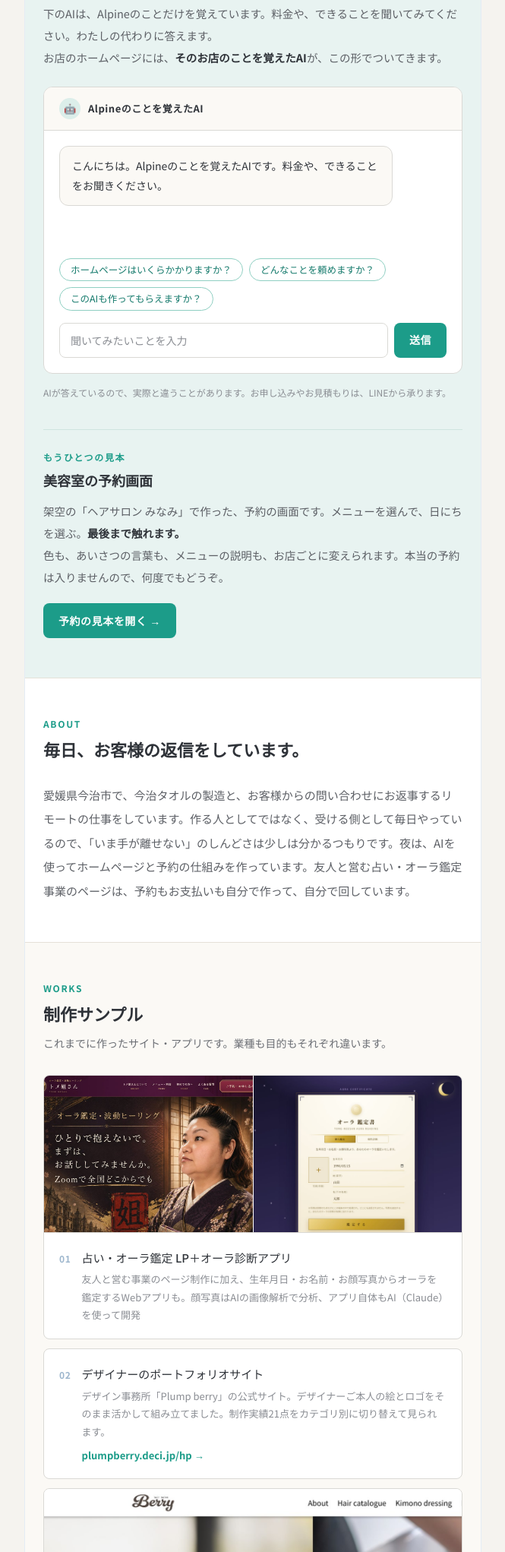
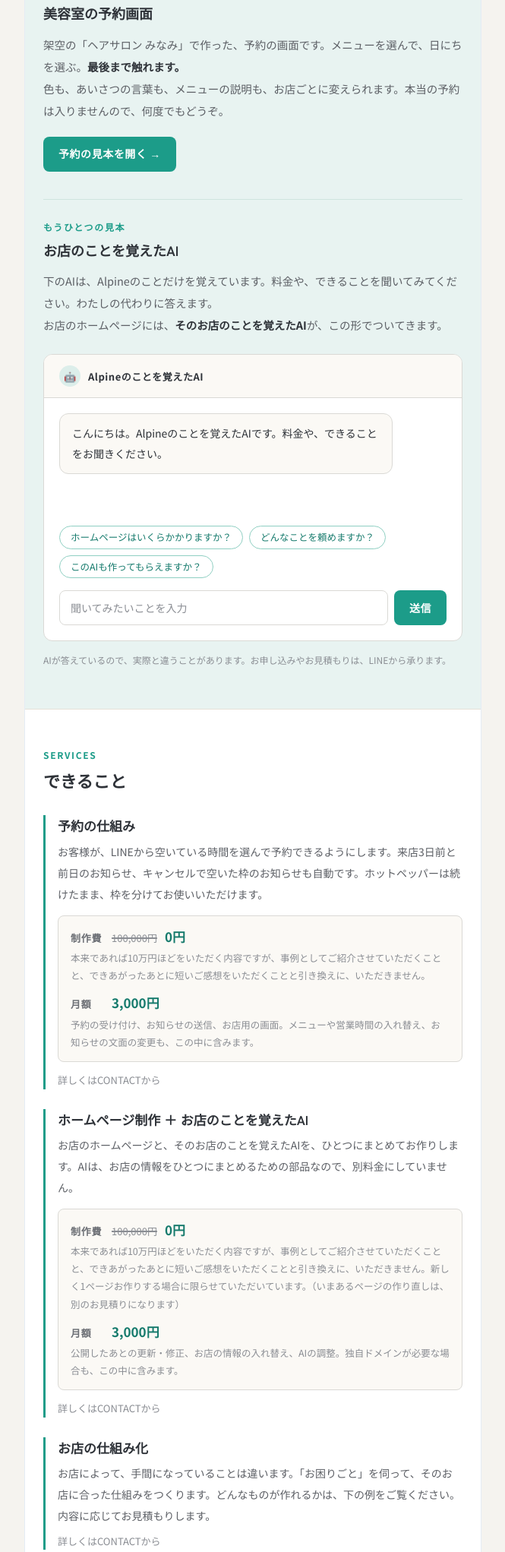
Before and after one commit to AYA-OCHI/aya-site, an Astro site: page / in a window 1280 px wide. Shown: the part 665-2708 px from the top of the page at 76% size, without its empty margins (307-972 px from the left). Built offline with nearby package versions, Linux system fonts and the light colour scheme; Astro itself is replaced by a stand-in of ours.

Commit message:
サイト: 制作サンプルに実物のリンクを付け、料金と予約の見本を上へ
皐月（Codex）の指摘を通したうえで、3つ直した。

1. 制作サンプルを7件にして、5件に実物のリンクを付けた。
   「画像だけって面白くない」（あやちゃん）。4つのURLは本人から
   もらい、貼る前に全部開いて生きているのを確認した。
   占いはLPとアプリが別物だったのでカードを分けた
   （work-01b.jpg は /uranai/ の画面そのものだった）。
   ハンドメイド（ページが崩れている）とタスク管理（サイトを
   2026-09-29に閉じた）は、理由をコメントに残してリンク無し。

2. DEMOの中で、予約の見本をAIチャットより先にした。
   一人サロンの予約で来た人が最初に触れるのが予約の画面になる。
   一番上のボタンは増やしていない（どっちにしたらいいのと
   考えさせないため）。

3. SERVICES（できること・料金）をABOUTより上へ動かした。
   商品が分かるまで相手は比べられないので、作るものと費用を先に。
   案内リンクを足す形は取らない（2と逆になるため）。
   地の色の交互とナビの並びも、セクションの順に合わせ直した。

Co-Authored-By: Claude Opus 5 <noreply@anthropic.com>

```diff
--- a/src/pages/index.astro
+++ b/src/pages/index.astro
@@ -11,12 +11,18 @@ const demoQuestions = [
   'このAIも作ってもらえますか？',
 ];
 
+// ⚠️ 並び順は「一人サロンの人が、上から読んで自分ごとにできる順」（2026-11-20に並べ替えた）。
+//    ①サロンそのもの ②実物が開ける唯一の1件（この下のVOICEの声も、この方のもの）
+//    ③ひとりでやっているお店で、予約もお支払いも回している ④⑤⑥ それ以外
+//    消していないのは、どれも実際に作った物で、減らすと「比較して安心したいとき」の材料が減るため。
 const works = [
   {
     num: '01',
-    title: '占い・オーラ鑑定 LP＋オーラ診断アプリ',
-    desc: '友人と営む事業のページ制作に加え、生年月日・お名前・お顔写真からオーラを鑑定するWebアプリも。顔写真はAIの画像解析で分析、アプリ自体もAI（Claude）を使って開発',
-    images: ['/works/work-01.jpg', '/works/work-01b.jpg'],
+    title: '美容室紹介ページ',
+    desc: 'サロンの雰囲気が伝わるフォトギャラリーと、メニュー・アクセス情報をまとめた紹介ページ。',
+    images: ['/works/work-02.jpg'],
+    url: 'https://alpine.main.jp/berry/',
+    urlLabel: 'alpine.main.jp/berry',
   },
   {
     num: '02',
@@ -27,24 +33,39 @@ const works = [
   },
   {
     num: '03',
-    title: '美容室紹介ページ',
-    desc: 'サロンの雰囲気が伝わるフォトギャラリーと、メニュー・アクセス情報をまとめた紹介ページ。',
-    images: ['/works/work-02.jpg'],
+    title: '占い・オーラ鑑定の公式サイト',
+    desc: '友人と営む事業の公式サイト。メニューと料金、初めての方へ、よくある質問から、ご予約・お申し込みまで。',
+    images: ['/works/work-01.jpg'],
+    url: 'https://plumpberry.deci.jp/tome-nesan/',
+    urlLabel: 'plumpberry.deci.jp/tome-nesan',
   },
   {
     num: '04',
+    title: 'オーラ診断アプリ',
+    desc: '生年月日・お名前・お顔写真からオーラを鑑定するWebアプリ。顔写真はAIの画像解析で分析、アプリ自体もAI（Claude）を使って開発',
+    images: ['/works/work-01b.jpg'],
+    url: 'https://plumpberry.deci.jp/uranai/',
+    urlLabel: 'plumpberry.deci.jp/uranai',
+  },
+  {
+    // ⚠️ このネットショップだけURLを付けていない。ページが崩れていて、
+    //    いま開いていただける形になっていないため（2026-11-20 あやちゃん）。
+    num: '05',
     title: 'ハンドメイド雑貨のネットショップ',
     desc: 'ピアス・イヤリングなどのハンドメイドアクセサリーを、カテゴリ別に見やすく並べたネットショップ。',
     images: ['/works/work-03.jpg'],
   },
   {
-    num: '05',
+    num: '06',
     title: '企業紹介サイト',
     desc: '会社概要・事業内容・サービス案内をまとめた、企業向けの紹介サイト。',
     images: ['/works/work-04.jpg'],
+    url: 'https://alpine.main.jp/corporatesite/',
+    urlLabel: 'alpine.main.jp/corporatesite',
   },
   {
-    num: '06',
+    // ⚠️ サイトは2026-09-29に閉じたのでURLは付けられない（[[project_posting_routine_app]]）
+    num: '07',
     title: '毎日のタスク管理アプリ',
     desc: 'やることリストの未チェック項目を検知して、夜に自動でリマインドメールが届く仕組み',
   },
@@ -136,12 +157,15 @@ const guides = [
   '公開までに必要なものの確認',
 ];
 
+// ⚠️ 並び順は、ページのセクションの順と同じにしておくこと（2026-11-20に services を上へ動かした）。
+//    触ってみる → できること・料金 → 誰がやっているか → 実績 → 声 の順。
+//    「商品が分かるまで、相手は比べられない」ので、作るものと費用を先に出す。
 const navItems = [
   { id: 'demo', label: 'Demo' },
+  { id: 'services', label: 'Services' },
   { id: 'about', label: 'About' },
   { id: 'works', label: 'Works' },
   { id: 'voice', label: 'Voice' },
-  { id: 'services', label: 'Services' },
   { id: 'guides', label: 'Guides' },
   { id: 'contact', label: 'Contact' },
 ];
@@ -247,6 +271,30 @@ const navItems = [
         <h2 class="m-0 mb-3 font-heading font-bold text-[22px] leading-[1.6]">
           試しに、触ってみてください
         </h2>
+        <h3 class="m-0 mb-3 font-heading font-bold text-[18px] leading-[1.6]">
+          美容室の予約画面
+        </h3>
+        <p class="m-0 mb-5 text-[14.5px] leading-[2.0] text-muted">
+          架空の「ヘアサロン みなみ」で作った、予約の画面です。メニューを選んで、日にちを選ぶ。<b
+            class="font-bold text-ink">最後まで触れます。</b><br />
+          色も、あいさつの言葉も、メニューの説明も、お店ごとに変えられます。本当の予約は入りませんので、何度でもどうぞ。
+        </p>
+        <a
+          href="https://salon-yoyaku-demo.dmea8287-love2.workers.dev"
+          target="_blank"
+          rel="noopener"
+          class="inline-flex items-center gap-2 h-[46px] px-5 rounded-lg bg-accent text-white text-[14px] font-bold tracking-[0.04em] no-underline transition-colors hover:bg-accent-dark"
+        >
+          予約の見本を開く →
+        </a>
+
+        <!-- ⚠️ 予約の見本を先、AIチャットを後にしてある（2026-11-20に入れ替えた）。
+             一人サロンの予約で来た人が、最初に触れるのが予約の画面になるように。
+             ボタンは増やさない（ハッピーさん「どっちにしたらいいのと考えさせない」）。 -->
+        <p class="m-0 mt-9 pt-7 border-t border-band-line mb-2 text-xs font-bold text-accent tracking-[0.14em]">もうひとつの見本</p>
+        <h3 class="m-0 mb-3 font-heading font-bold text-[18px] leading-[1.6]">
+          お店のことを覚えたAI
+        </h3>
         <p class="m-0 mb-6 text-[14.5px] leading-[2.0] text-muted">
           下のAIは、Alpineのことだけを覚えています。料金や、できることを聞いてみてください。わたしの代わりに答えます。<br />
           お店のホームページには、<b class="font-bold text-ink">そのお店のことを覚えたAI</b>が、この形でついてきます。
@@ -297,30 +345,65 @@ const navItems = [
         <p class="m-0 mt-3.5 text-[12px] leading-[1.9] text-fainter">
           AIが答えているので、実際と違うことがあります。お申し込みやお見積もりは、LINEから承ります。
         </p>
+      </section>
 
-        <div class="mt-9 pt-7 border-t border-band-line">
-          <p class="m-0 mb-2 text-xs font-bold text-accent tracking-[0.14em]">もうひとつの見本</p>
-          <h3 class="m-0 mb-3 font-heading font-bold text-[18px] leading-[1.6]">
-            美容室の予約画面
-          </h3>
-          <p class="m-0 mb-5 text-[14.5px] leading-[2.0] text-muted">
-            架空の「ヘアサロン みなみ」で作った、予約の画面です。メニューを選んで、日にちを選ぶ。<b
-              class="font-bold text-ink">最後まで触れます。</b><br />
-            色も、あいさつの言葉も、メニューの説明も、お店ごとに変えられます。本当の予約は入りませんので、何度でもどうぞ。
+      <!-- services -->
+      <section id="services" class="px-6 pt-[52px] pb-[52px] border-t border-line">
+        <p class="m-0 mb-2 text-xs font-bold text-accent tracking-[0.14em]">SERVICES</p>
+        <h2 class="m-0 mb-7 font-heading font-bold text-[22px] leading-[1.6]">できること</h2>
+        <div class="flex flex-col gap-[26px]">
+          {services.map((s) => (
+            <div class={`pl-4 border-l-[3px] ${s.accent}`}>
+              <p class="m-0 mb-1.5 text-[17px] font-bold font-heading leading-[1.6]">{s.title}</p>
+              <p class="m-0 mb-2 text-sm leading-[2.0] text-muted">{s.desc}</p>
+              {s.price && (
+                <div class="mt-3.5 mb-3 rounded-lg border border-line-2 bg-panel px-4 py-3.5 flex flex-col gap-3">
+                  {s.price.map((r) => (
+                    <div>
+                      <div class="flex items-baseline gap-2.5">
+                        <span class="text-[13px] font-bold text-faint tracking-[0.06em] w-[44px] flex-none">{r.label}</span>
+                        {r.was && (
+                          <span class="text-[13px] text-fainter line-through decoration-[1.5px]">{r.was}</span>
+                        )}
+                        <span class="text-[17px] font-bold text-accent-dark">{r.now}</span>
+                      </div>
+                      <p class="m-0 mt-1 text-[12.5px] leading-[1.85] text-fainter">{r.note}</p>
+                    </div>
+                  ))}
+                </div>
+              )}
+              <p class="m-0 text-[13px] text-fainter leading-[1.8]">詳しくはCONTACTから</p>
+            </div>
+          ))}
+        </div>
+
+        <div class="mt-9 pt-8 border-t border-line-2">
+          <p class="m-0 mb-1 text-[13px] font-bold text-accent tracking-[0.1em]">業務アプリの例</p>
+          <p class="m-0 mb-5 text-[13px] text-faint leading-[1.9]">
+            たとえば、こんな仕組みがつくれます。ここにないことでも、お店に合わせて考えますので、まずはご相談ください。
           </p>
-          <a
-            href="https://salon-yoyaku-demo.dmea8287-love2.workers.dev"
-            target="_blank"
-            rel="noopener"
-            class="inline-flex items-center gap-2 h-[46px] px-5 rounded-lg bg-accent text-white text-[14px] font-bold tracking-[0.04em] no-underline transition-colors hover:bg-accent-dark"
-          >
-            予約の見本を開く →
-          </a>
+          <div class="flex flex-col gap-3">
+            {appExamples.map((e) => (
+              <div class="bg-white border border-line-2 rounded-lg px-5 py-4">
+                <p class="m-0 mb-1 text-[15px] font-medium leading-[1.7]">{e.title}</p>
+                <p class="m-0 text-[13px] text-fainter leading-[1.8]">{e.desc}</p>
+              </div>
+            ))}
+          </div>
         </div>
+
+        <a
+          href={LINE_URL}
+          target="_blank"
+          rel="noopener"
+          class="mt-[34px] flex items-center justify-center h-[60px] rounded-lg bg-accent text-white text-base font-bold tracking-[0.03em] transition-colors hover:bg-accent-dark"
+        >
+          サービスについて聞いてみる
+        </a>
       </section>
 
       <!-- about -->
-      <section id="about" class="px-6 pt-[52px] pb-[52px] border-t border-line">
+      <section id="about" class="px-6 pt-[52px] pb-[52px] bg-band border-t border-band-line">
         <p class="m-0 mb-2 text-xs font-bold text-accent tracking-[0.14em]">ABOUT</p>
         <h2 class="m-0 mb-[26px] font-heading font-bold text-[22px] leading-[1.6]">
           毎日、お客様の返信をしています。
@@ -335,7 +418,7 @@ const navItems = [
         <p class="m-0 mb-2 text-xs font-bold text-accent tracking-[0.14em]">WORKS</p>
         <h2 class="m-0 mb-2 font-heading font-bold text-[22px] leading-[1.6]">制作サンプル</h2>
         <p class="m-0 mb-7 text-sm leading-[1.9] text-faint">
-          これまでに作ったサイト・アプリです。業種も目的もそれぞれ違います。
+          これまでに作ったサイト・アプリです。お店のページから、ネットショップや業務のアプリまで。
         </p>
         <div class="flex flex-col gap-3">
           {works.map((w) => (
@@ -394,63 +477,9 @@ const navItems = [
         </figure>
       </section>
 
-      <!-- services -->
-      <section id="services" class="px-6 pt-[52px] pb-[52px] border-t border-line">
-        <p class="m-0 mb-2 text-xs font-bold text-accent tracking-[0.14em]">SERVICES</p>
-        <h2 class="m-0 mb-7 font-heading font-bold text-[22px] leading-[1.6]">できること</h2>
-        <div class="flex flex-col gap-[26px]">
-          {services.map((s) => (
-            <div class={`pl-4 border-l-[3px] ${s.accent}`}>
-              <p class="m-0 mb-1.5 text-[17px] font-bold font-heading leading-[1.6]">{s.title}</p>
-              <p class="m-0 mb-2 text-sm leading-[2.0] text-muted">{s.desc}</p>
-              {s.price && (
-                <div class="mt-3.5 mb-3 rounded-lg border border-line-2 bg-panel px-4 py-3.5 flex flex-col gap-3">
-                  {s.price.map((r) => (
-                    <div>
-                      <div class="flex items-baseline gap-2.5">
-                        <span class="text-[13px] font-bold text-faint tracking-[0.06em] w-[44px] flex-none">{r.label}</span>
-                        {r.was && (
-                          <span class="text-[13px] text-fainter line-through decoration-[1.5px]">{r.was}</span>
-                        )}
-                        <span class="text-[17px] font-bold text-accent-dark">{r.now}</span>
-                      </div>
-                      <p class="m-0 mt-1 text-[12.5px] leading-[1.85] text-fainter">{r.note}</p>
-                    </div>
-                  ))}
-                </div>
-              )}
-              <p class="m-0 text-[13px] text-fainter leading-[1.8]">詳しくはCONTACTから</p>
-            </div>
-          ))}
-        </div>
-
-        <div class="mt-9 pt-8 border-t border-line-2">
-          <p class="m-0 mb-1 text-[13px] font-bold text-accent tracking-[0.1em]">業務アプリの例</p>
-          <p class="m-0 mb-5 text-[13px] text-faint leading-[1.9]">
-            たとえば、こんな仕組みがつくれます。ここにないことでも、お店に合わせて考えますので、まずはご相談ください。
-          </p>
-          <div class="flex flex-col gap-3">
-            {appExamples.map((e) => (
-              <div class="bg-white border border-line-2 rounded-lg px-5 py-4">
-                <p class="m-0 mb-1 text-[15px] font-medium leading-[1.7]">{e.title}</p>
-                <p class="m-0 text-[13px] text-fainter leading-[1.8]">{e.desc}</p>
-              </div>
-            ))}
-          </div>
-        </div>
-
-        <a
-          href={LINE_URL}
-          target="_blank"
-          rel="noopener"
-          class="mt-[34px] flex items-center justify-center h-[60px] rounded-lg bg-accent text-white text-base font-bold tracking-[0.03em] transition-colors hover:bg-accent-dark"
-        >
-          サービスについて聞いてみる
-        </a>
-      </section>
 
       <!-- guides -->
-      <section id="guides" class="px-6 pt-[52px] pb-[52px] bg-band border-t border-band-line">
+      <section id="guides" class="px-6 pt-[52px] pb-[52px] bg-panel border-t border-line">
         <p class="m-0 mb-2 text-xs font-bold text-accent tracking-[0.14em]">GUIDES</p>
         <h2 class="m-0 mb-5 font-heading font-bold text-[22px] leading-[1.6]">LINEでできること</h2>
         <div class="flex flex-col gap-3.5 mb-2">
```
